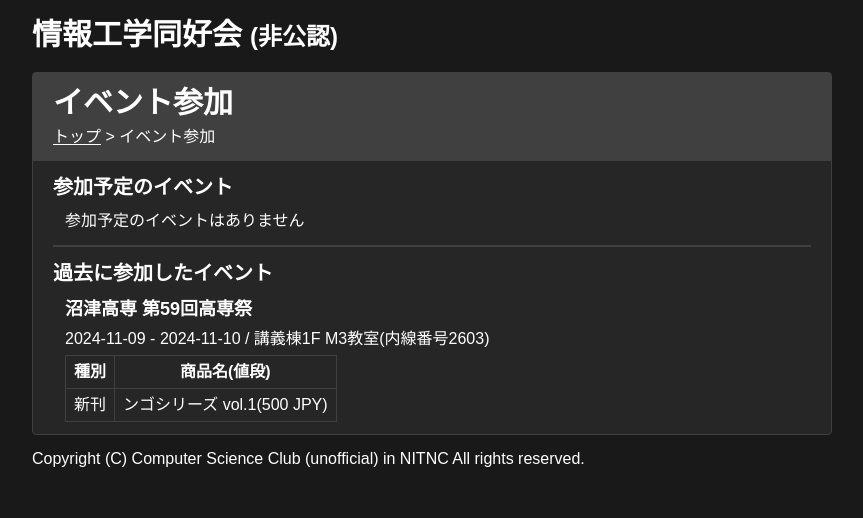
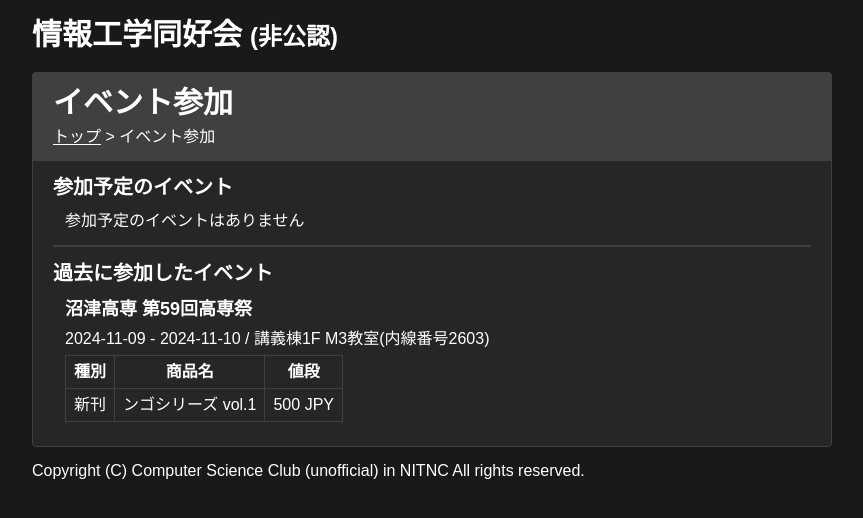
Before and after one commit to csc-a452p/website, a Next.js app: page /event in a window 1280 px wide. Shown: the top 518 px of the page, without its empty margins (208-1071 px from the left). Built offline with nearby package versions, Linux system fonts and the light colour scheme.

Commit message:
[add] イベントがjsonから生成されるように更新

```diff
--- /dev/null
+++ b/app/components/EventItem.tsx
@@ -0,0 +1,31 @@
+
+
+export default function EventItem({ event }: { event: eventType }) {
+    return <div className="text-wrap">
+        <div className="font-bold text-lg">{event.name.full}</div>
+        <div className="mt-1">
+            {event.start} {event.end ? ` - ${event.end}` : ""} / {event.place}
+        </div>
+
+        <div className="mt-1">
+            <table className="border-collapse border border-neutral-700">
+                <thead className="[&_th]:border [&_th]:border-neutral-700 [&_th]:p-1 [&_th]:px-2">
+                    <tr>
+                        <th>種別</th>
+                        <th>商品名</th>
+                        <th>値段</th>
+                    </tr>
+                </thead>
+                <tbody className="[&_td]:border [&_td]:border-neutral-700 [&_td]:p-1 [&_td]:px-2">
+                    {event.sell.map(e => (
+                        <tr key={e.name}>
+                            <td>{e.isNewly ? "新刊" : "既刊"}</td>
+                            <td>{e.name}</td>
+                            <td>{e.price} {e.priceUnit}</td>
+                        </tr>
+                    ))}
+                </tbody>
+            </table>
+        </div>
+    </div>
+}
--- a/app/event/page.tsx
+++ b/app/event/page.tsx
@@ -1,11 +1,28 @@
 import { Metadata } from "next";
 import DLink from "../components/DLink";
+import { listFiles } from "../utils/listFiles";
+import { DATA_PATH } from "../utils/dataConst";
+import { join } from "path";
+import { readFileSync } from "fs";
+import EventItem from "../components/EventItem";
 
 export const metadata: Metadata = {
     title: 'イベント参加',
 }
 
 export default function Home() {
+    const eventPathList = listFiles(join(DATA_PATH, "event"));
+    const eventList = eventPathList.map(e => JSON.parse(readFileSync(e, "utf-8")) as eventType);
+
+    eventList.sort((a, b) => Date.parse(b.start) - Date.parse(a.start));
+
+    const willPart: eventType[] = []
+    eventList.forEach(e => {
+        if (e.willPart)
+            willPart.push(e)
+    })
+
+
     return (
         <>
             <main className="w-full md:m-auto flex gap-2">
@@ -20,44 +37,21 @@ export default function Home() {
                         <div className="flex flex-col gap-2">
                             <h2 className="text-xl font-bold">参加予定のイベント</h2>
                             <div className="mx-3 flex flex-col gap-2">
-                                参加予定のイベントはありません
+                                {willPart.length <= 0
+                                    ? "参加予定のイベントはありません"
+                                    : willPart.map(e => <EventItem event={e} key={e.name.full} />)}
                             </div>
 
                         </div>
 
-                        <hr className="border border-neutral-700"/>
+                        <hr className="border border-neutral-700" />
 
                         <div className="flex flex-col gap-2">
                             <h2 className="text-xl font-bold">過去に参加したイベント</h2>
 
-                            <div className="mx-3 flex flex-col gap-5">
-
-                                <div className="text-wrap">
-                                    <div className="font-bold text-lg">沼津高専 第59回高専祭</div>
-                                    <div className="mt-1">
-                                        2024-11-09 - 2024-11-10 / 講義棟1F M3教室(内線番号2603)
-                                    </div>
-
-                                    <div className="mt-1">
-                                        <table className="border-collapse border border-neutral-700">
-                                            <thead className="[&_th]:border [&_th]:border-neutral-700 [&_th]:p-1 [&_th]:px-2">
-                                                <tr>
-                                                    <th>種別</th>
-                                                    <th>商品名(値段)</th>
-                                                </tr>
-                                            </thead>
-                                            <tbody className="[&_td]:border [&_td]:border-neutral-700 [&_td]:p-1 [&_td]:px-2">
-                                                <tr>
-                                                    <td>新刊</td>
-                                                    <td>ンゴシリーズ vol.1(500 JPY)</td>
-                                                </tr>
-                                            </tbody>
-                                        </table>
-                                    </div>
-                                </div>
-
+                            <div className="mx-3 mb-3 flex flex-col gap-3">
+                                {eventList.map(e => <EventItem event={e} key={e.name.full} />)}
                             </div>
-
                         </div>
                     </div>
                 </div>
--- /dev/null
+++ b/data/event/nitncfes_59.json
@@ -0,0 +1,23 @@
+{
+    "name": {
+        "full": "沼津高専 第59回高専祭",
+        "name": "沼津高専 高専祭",
+        "count": 59
+    },
+    "start": "2024-11-09",
+    "end": "2024-11-10",
+    "place": "講義棟1F M3教室(内線番号2603)",
+    "sell": [
+        {
+            "isNewly": true,
+            "name": "ンゴシリーズ vol.1",
+            "id": "ngo_vol1",
+            "price": 500,
+            "priceUnit": "JPY"
+        }
+    ],
+    "additionalLink": {
+        "key": "value"
+    },
+    "willPart": false
+}
```
Also changed, not shown: types/event.ts (added, +24 -0 lines).
